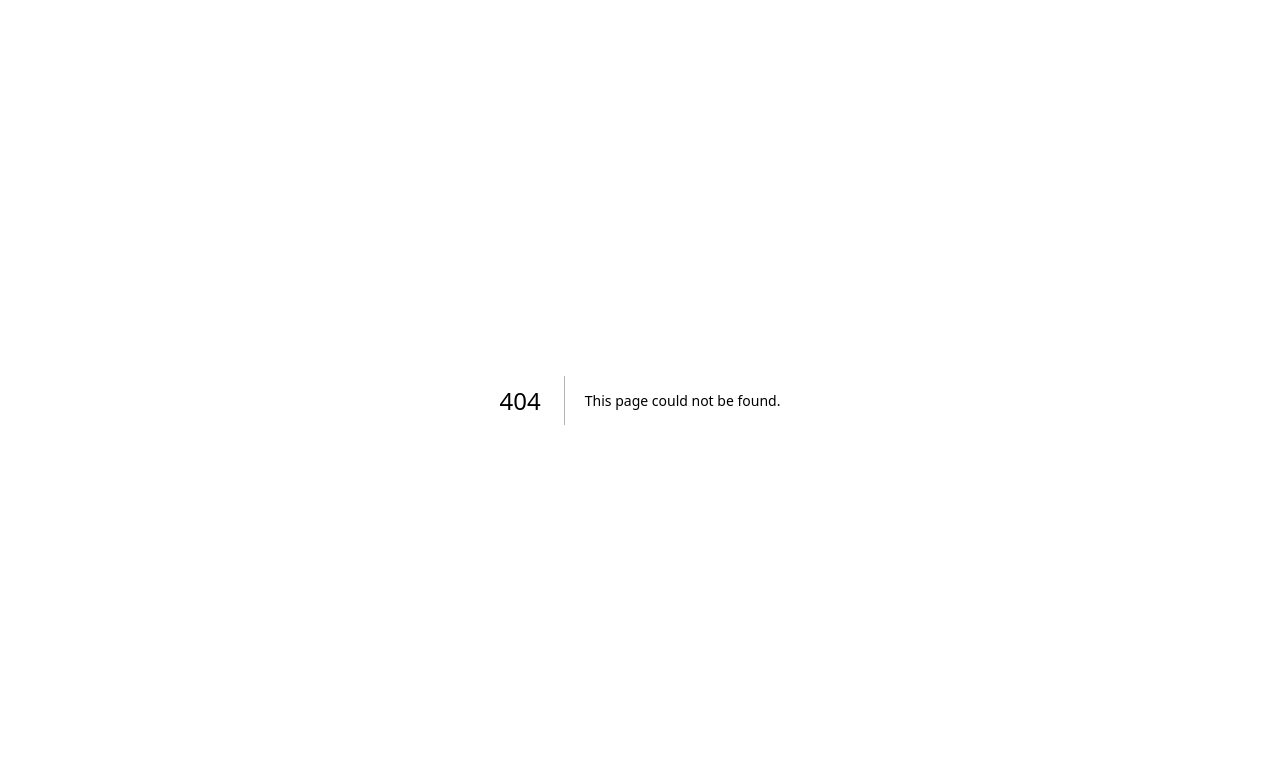
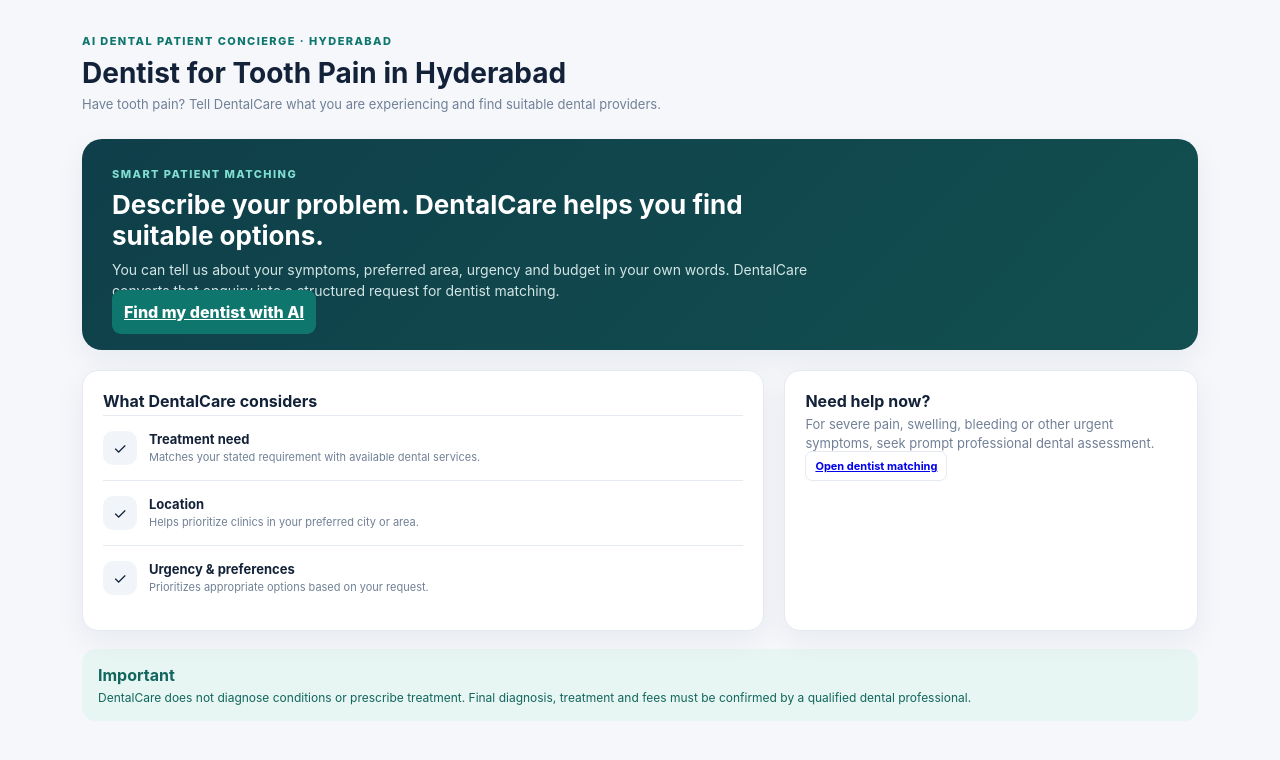
Before and after one commit to Bsuresh70/dentalcare, a Next.js app: page /find-dentist/1 in a window 1280 px wide. Before the commit this address had no page. Shown: the top 760 px of the page. Built offline with nearby package versions, Linux system fonts and the light colour scheme.

Commit message:
Add SEO treatment landing pages

```diff
--- /dev/null
+++ b/app/find-dentist/[slug]/page.tsx
@@ -0,0 +1,47 @@
+import Link from 'next/link';
+
+const content:Record<string,{title:string;description:string;keywords:string[]}> = {
+  'dental-implants': {title:'Dental Implants in Hyderabad',description:'Find dental implant providers in Hyderabad based on your location, treatment need, budget and appointment preference.',keywords:['dental implant Hyderabad','implant dentist Hyderabad']},
+  'root-canal': {title:'Root Canal Treatment in Hyderabad',description:'Find dentists for root canal treatment in Hyderabad and request an appointment.',keywords:['root canal Hyderabad','RCT dentist Hyderabad']},
+  'braces-aligners': {title:'Braces & Aligners in Hyderabad',description:'Find orthodontic providers for braces and aligners in Hyderabad.',keywords:['braces Hyderabad','aligners Hyderabad','orthodontist Hyderabad']},
+  'tooth-pain': {title:'Dentist for Tooth Pain in Hyderabad',description:'Have tooth pain? Tell DentalCare what you are experiencing and find suitable dental providers.',keywords:['tooth pain dentist Hyderabad','emergency dentist Hyderabad']},
+  'teeth-cleaning': {title:'Teeth Cleaning in Hyderabad',description:'Find dental clinics for teeth cleaning and scaling in Hyderabad.',keywords:['teeth cleaning Hyderabad','dental scaling Hyderabad']},
+  'wisdom-tooth': {title:'Wisdom Tooth Dentist in Hyderabad',description:'Find dental providers for wisdom tooth concerns in Hyderabad.',keywords:['wisdom tooth dentist Hyderabad']},
+  'crown-bridge': {title:'Dental Crown & Bridge in Hyderabad',description:'Find dentists for crowns and bridges in Hyderabad.',keywords:['dental crown Hyderabad','dental bridge Hyderabad']},
+  'gum-treatment': {title:'Gum Treatment in Hyderabad',description:'Find dental providers for gum and periodontal concerns in Hyderabad.',keywords:['gum treatment Hyderabad','periodontist Hyderabad']},
+  'cosmetic-dentistry': {title:'Cosmetic Dentistry in Hyderabad',description:'Find cosmetic dental providers for smile and aesthetic dental needs.',keywords:['cosmetic dentist Hyderabad','smile design Hyderabad']},
+  'pediatric-dentistry': {title:'Pediatric Dentist in Hyderabad',description:'Find dental providers for children in Hyderabad.',keywords:['pediatric dentist Hyderabad','kids dentist Hyderabad']}
+};
+
+export async function generateMetadata({params}:{params:Promise<{slug:string}>}){
+  const {slug}=await params;
+  const item=content[slug]||content['tooth-pain'];
+  return {title:item.title+' | DentalCare',description:item.description,keywords:item.keywords,alternates:{canonical:'/find-dentist/'+slug}};
+}
+
+export default async function TreatmentLanding({params}:{params:Promise<{slug:string}>}){
+  const {slug}=await params;
+  const item=content[slug]||content['tooth-pain'];
+  return <main className="page">
+    <header className="pageHead">
+      <div>
+        <p className="eyebrow">AI DENTAL PATIENT CONCIERGE · HYDERABAD</p>
+        <h1>{item.title}</h1>
+        <p className="muted">{item.description}</p>
+      </div>
+    </header>
+    <section className="heroCard">
+      <div>
+        <p className="eyebrow">SMART PATIENT MATCHING</p>
+        <h2>Describe your problem. DentalCare helps you find suitable options.</h2>
+        <p>You can tell us about your symptoms, preferred area, urgency and budget in your own words. DentalCare converts that enquiry into a structured request for dentist matching.</p>
+        <Link className="primary" href="/patient-search">Find my dentist with AI</Link>
+      </div>
+    </section>
+    <section className="grid2" style={{marginTop:18}}>
+      <div className="panel"><h3>What DentalCare considers</h3><div className="action"><span className="actionIcon">✓</span><div><strong>Treatment need</strong><small>Matches your stated requirement with available dental services.</small></div></div><div className="action"><span className="actionIcon">✓</span><div><strong>Location</strong><small>Helps prioritize clinics in your preferred city or area.</small></div></div><div className="action"><span className="actionIcon">✓</span><div><strong>Urgency & preferences</strong><small>Prioritizes appropriate options based on your request.</small></div></div></div>
+      <div className="panel"><h3>Need help now?</h3><p className="muted">For severe pain, swelling, bleeding or other urgent symptoms, seek prompt professional dental assessment.</p><Link className="tableButton" href="/find-dentist">Open dentist matching</Link></div>
+    </section>
+    <div className="patientNote"><strong>Important</strong><span>DentalCare does not diagnose conditions or prescribe treatment. Final diagnosis, treatment and fees must be confirmed by a qualified dental professional.</span></div>
+  </main>
+}
```
